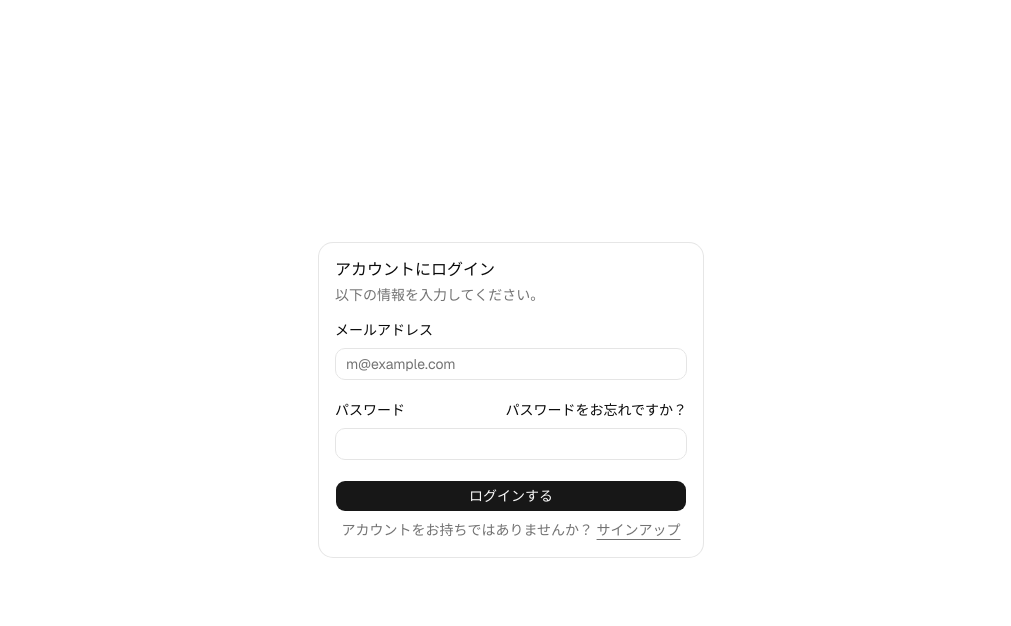
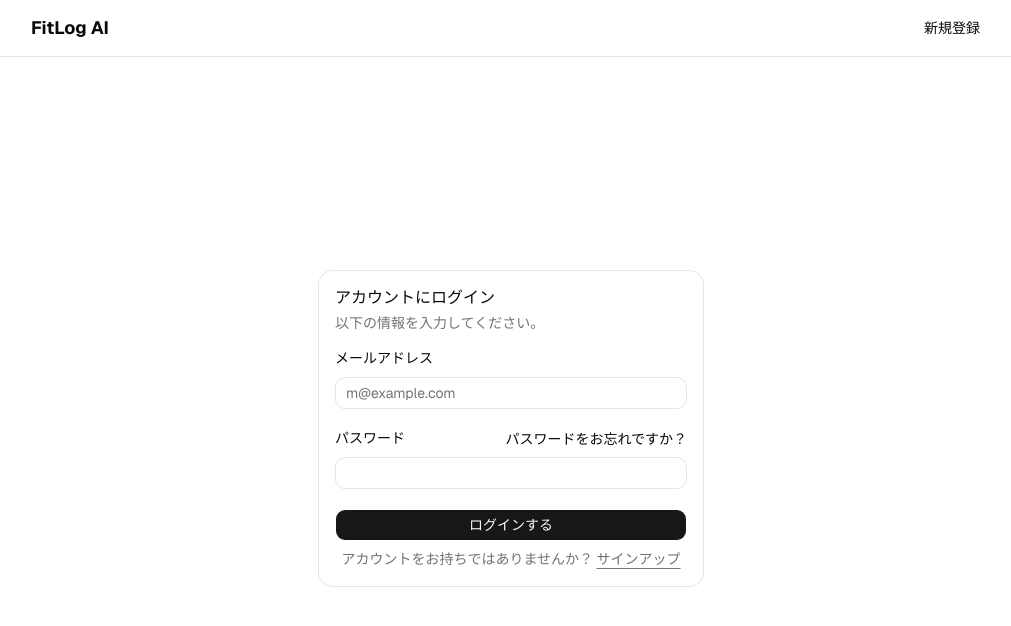
Before and after one commit to West-tm/fitlog-ai, a Next.js app: page /auth/signin in a window 1280 px wide. Shown: the top 626 px of the page, without its empty margins (129-1140 px from the left). Built offline with nearby package versions, Linux system fonts and the light colour scheme.

Commit message:
refactor: header を app/public に分け、ダッシュボード入口を整理する

```diff
--- a/src/app/(app)/dashboard/page.tsx
+++ /dev/null
@@ -1,9 +0,0 @@
-import { redirect } from "next/navigation";
-
-import { getUser } from "@/lib/auth/get-user";
-
-export default async function Dashboardpage() {
-  // 今後実装予定
-  await getUser();
-  redirect("/prompts");
-}
--- a/src/app/(app)/layout.tsx
+++ b/src/app/(app)/layout.tsx
@@ -1,4 +1,4 @@
-import Header from "@/components/header/Header";
+import AppHeader from "@/components/header/app-header";
 import { AppSidebarContainer } from "@/components/sidebar/app-sidebar-container";
 import { SidebarProvider } from "@/components/ui/sidebar";
 
@@ -11,7 +11,7 @@ export default function AppLayout({
     <SidebarProvider>
       <AppSidebarContainer />
       <div className="flex flex-1 flex-col">
-        <Header />
+        <AppHeader />
         <main
           className="mx-auto flex w-full max-w-5xl flex-1 flex-col px-4 py-6
             sm:px-6 lg:px-8"
--- a/src/app/(app)/page.tsx
+++ b/src/app/(app)/page.tsx
@@ -5,5 +5,5 @@ import { getUser } from "@/lib/auth/get-user";
 export default async function Home() {
   // 今後実装予定
   await getUser();
-  redirect("/feedbacks");
+  redirect("/prompts");
 }
--- a/src/app/(auth)/auth/signin/actions.ts
+++ b/src/app/(auth)/auth/signin/actions.ts
@@ -45,5 +45,5 @@ export async function signinAction(
   }
 
   revalidatePath("/", "layout");
-  redirect("/dashboard");
+  redirect("/");
 }
--- a/src/app/(auth)/layout.tsx
+++ b/src/app/(auth)/layout.tsx
@@ -1,9 +1,14 @@
+import PublicHeader from "@/components/header/public-header";
+
 export default function AuthLayout({
   children,
 }: Readonly<{
   children: React.ReactNode;
 }>) {
   return (
-    <div className="flex min-h-svh flex-col">{children}</div>
+    <div className="flex min-h-svh flex-col">
+      <PublicHeader />
+      {children}
+    </div>
   );
 }
--- a/src/components/header/Header.tsx
+++ /dev/null
@@ -1,44 +0,0 @@
-import Link from "next/link";
-
-import { createClient } from "@/lib/supabase/server";
-
-import { Button } from "../ui/button";
-import { SidebarTrigger } from "../ui/sidebar";
-import { MobileNav } from "./mobile-nav";
-
-const publicNavItems = [
-  { href: "/auth/signup", label: "新規登録" },
-  { href: "/auth/signin", label: "ログイン" },
-];
-
-export default async function Header() {
-  const supabase = await createClient();
-  const {
-    data: { user },
-  } = await supabase.auth.getUser();
-
-  return (
-    <header className="border-b">
-      {user ? (
-        <SidebarTrigger className="h-14 w-14 shrink-0 cursor-pointer" />
-      ) : (
-        <div
-          className="mx-auto flex w-full max-w-5xl items-center gap-6 px-4 py-3
-            sm:px-6 md:justify-between lg:px-8"
-        >
-          <MobileNav navItems={publicNavItems} className="md:hidden" />
-          <Link href={"/"} className="text-lg font-bold hover:opacity-70">
-            FitLog AI
-          </Link>
-          <nav className="hidden items-center justify-center gap-2 md:flex">
-            {publicNavItems.map((item) => (
-              <Button key={item.href} asChild variant="ghost">
-                <Link href={item.href}>{item.label}</Link>
-              </Button>
-            ))}
-          </nav>
-        </div>
-      )}
-    </header>
-  );
-}
--- /dev/null
+++ b/src/components/header/app-header.tsx
@@ -0,0 +1,9 @@
+import { SidebarTrigger } from "@/components/ui/sidebar";
+
+export default function AppHeader() {
+  return (
+    <header className="border-b">
+      <SidebarTrigger className="h-14 w-14 shrink-0 cursor-pointer" />
+    </header>
+  );
+}
--- a/src/components/header/mobile-nav.tsx
+++ /dev/null
@@ -1,56 +0,0 @@
-"use client";
-
-import { Menu } from "lucide-react";
-import Link from "next/link";
-import { useState } from "react";
-
-import { Button } from "@/components/ui/button";
-import { cn } from "@/lib/utils";
-
-import {
-  Sheet,
-  SheetClose,
-  SheetContent,
-  SheetHeader,
-  SheetTitle,
-  SheetTrigger,
-} from "../ui/sheet";
-
-type Props = {
-  navItems: { href: string; label: string }[];
-  className?: string;
-};
-
-export function MobileNav({ navItems, className }: Props) {
-  const [open, setOpen] = useState(false);
-
-  return (
-    <Sheet open={open} onOpenChange={setOpen}>
-      <SheetTrigger asChild>
-        <Button
-          variant="outline"
-          size="icon"
-          aria-label="メニューを開く"
-          className={cn(className)}
-        >
-          <Menu />
-        </Button>
-      </SheetTrigger>
-
-      <SheetContent side="left">
-        <SheetHeader>
-          <SheetTitle>メニュー</SheetTitle>
-        </SheetHeader>
-        <nav className="flex flex-col gap-2">
-          {navItems.map((item) => (
-            <SheetClose key={item.href} asChild>
-              <Button asChild variant="ghost" className="justify-start">
-                <Link href={item.href}>{item.label}</Link>
-              </Button>
-            </SheetClose>
-          ))}
-        </nav>
-      </SheetContent>
-    </Sheet>
-  );
-}
--- /dev/null
+++ b/src/components/header/public-header.tsx
@@ -0,0 +1,42 @@
+"use client";
+
+import Link from "next/link";
+import { usePathname } from "next/navigation";
+
+import { Button } from "@/components/ui/button";
+
+const publicNavItems = [
+  { href: "/auth/signup", label: "新規登録" },
+  { href: "/auth/signin", label: "ログイン" },
+];
+
+export default function PublicHeader() {
+  const pathname = usePathname();
+
+  const navItems = publicNavItems.filter(
+    (item) => !pathname.startsWith(item.href),
+  );
+
+  return (
+    <header className="border-b">
+      <div
+        className="mx-auto flex w-full max-w-5xl items-center justify-between
+          gap-6 px-4 py-3 sm:px-6 lg:px-8"
+      >
+        <Link
+          href="/auth/signin"
+          className="text-lg font-bold hover:opacity-70"
+        >
+          FitLog AI
+        </Link>
+        <nav className="flex items-center justify-center gap-2">
+          {navItems.map((item) => (
+            <Button key={item.href} asChild variant="ghost">
+              <Link href={item.href}>{item.label}</Link>
+            </Button>
+          ))}
+        </nav>
+      </div>
+    </header>
+  );
+}
--- a/src/lib/supabase/middleware.ts
+++ b/src/lib/supabase/middleware.ts
@@ -42,7 +42,6 @@ export async function updateSession(request: NextRequest) {
 
   const authRoutes = ["/auth/signin", "/auth/signup"];
   const isAuthRoute = authRoutes.some((route) => pathname.includes(route));
-  const isPublicRoute = pathname === "/";
 
   // redirect時もSupabaseが更新したCookieを引き継ぐ
   const redirectWithCookies = (path: string) => {
@@ -63,12 +62,12 @@ export async function updateSession(request: NextRequest) {
     return redirectResponse;
   };
 
-  if (!user && !isAuthRoute && !isPublicRoute) {
+  if (!user && !isAuthRoute) {
     return redirectWithCookies("/auth/signin");
   }
 
   if (user && isAuthRoute) {
-    return redirectWithCookies("/dashboard");
+    return redirectWithCookies("/");
   }
 
   return supabaseResponse;
```
